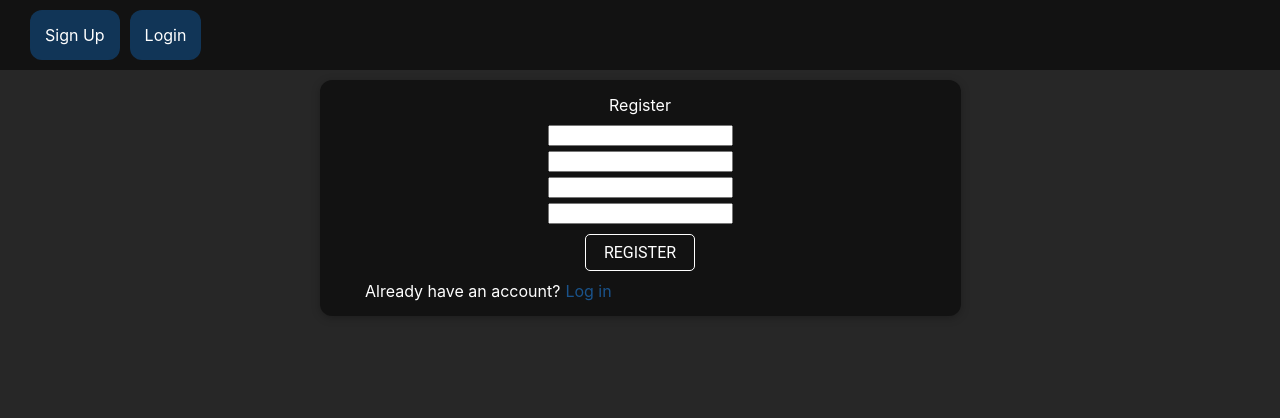
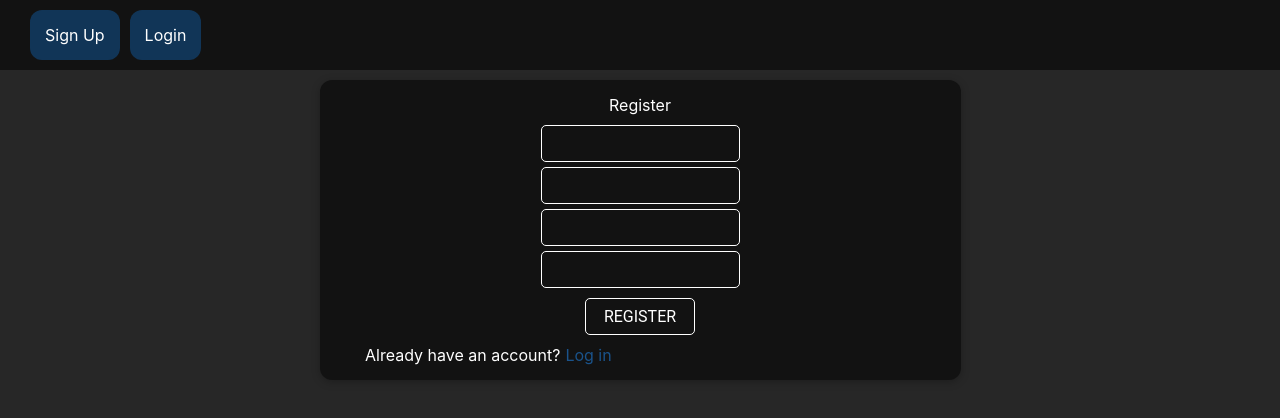
Before and after one commit to mikoogla/workoutApp, a React (Create React App) app in the folder workout-app/: page /sign-up in a window 1280 px wide. Shown: the top 418 px of the page. Built offline with nearby package versions, Linux system fonts and the light colour scheme.

Commit message:
new form, global css sorted with comments

```diff
--- a/workout-app/src/GlobalStyles/colors.css
+++ b/workout-app/src/GlobalStyles/colors.css
@@ -1,18 +1,31 @@
 :root {
-  --closing_color: #990033;
+  /*Main palette*/
+  --accent_main: #990033;
+  --accent_yellow: #ffa726;
+  --accent_blue_1: #113557;
+  --accent_blue_2: #1a538b;
+
+  /*Basic colors*/
   --background_light: #272727;
   --background_medium: #1b1b1b;
   --background_dark: #121212;
   --font_color: white;
   --font_color_dark: black;
+
+  /*Default styles*/
+  --border_default: 1px solid var(--border_color);
+  --radius_default: 5px;
+
+  /*Default colors*/
   --border_color: white;
   --warning_color: red;
-  --warning_background: rgb(70, 39, 39);
-  --accent_main: #990033;
-  --accent_yellow: #ffa726;
-  --accent_blue_1: #113557;
-  --accent_blue_2: #1a538b;
+  --closing_color: #990033;
   --href: var(--accent_blue_2);
+
+  /*Color Filters*/
+  --white_filter: rgba(240, 248, 255, 0.055);
+  --black_filter: rgba(0, 0, 0, 0.158);
+  --red_filter: rgba(255, 0, 0, 0.027);
 }
 html {
   height: 100%;
--- /dev/null
+++ b/workout-app/src/components/Forms/Form.js
@@ -0,0 +1,15 @@
+import React from "react";
+import Button from "../UI/Button/Button";
+import Card from "../UI/Card/Card";
+import Input from "../UI/Input/Input";
+import styles from "./Form.module.css";
+export default function Form() {
+  return (
+    <Card className={styles.main}>
+      <form className={styles.form}>
+        <Input type="text" placeholder="type content" />
+        <Button>Submit</Button>
+      </form>
+    </Card>
+  );
+}
--- /dev/null
+++ b/workout-app/src/components/Forms/Form.module.css
@@ -0,0 +1,8 @@
+.form {
+  display: flex;
+  flex-direction: column;
+  align-items: center;
+  justify-content: center;
+  gap: 20px;
+  width: 100%;
+}
--- a/workout-app/src/components/Requests/Requests.js
+++ b/workout-app/src/components/Requests/Requests.js
@@ -7,6 +7,7 @@ import { DatabaseURL } from "../../private/WorkoutApp-private/Private";
 import AddMovie from "./AddMovie";
 import Counter from "../CustomHooks/Counter";
 import TaskContainer from "../CustomHooks/Tasks/TaskContainer";
+import Form from "../Forms/Form";
 
 export default function Requests() {
   const [Movies, setMovies] = useState([]);
@@ -74,6 +75,7 @@ export default function Requests() {
   };
   return (
     <div className={styles.main}>
+      <Form />
       <Counter />
       <TaskContainer />
       <AddMovie onAddMovie={addMovie} />
--- a/workout-app/src/components/Styling/CourseGoals/CourseInput/CourseInput.module.css
+++ b/workout-app/src/components/Styling/CourseGoals/CourseInput/CourseInput.module.css
@@ -25,7 +25,7 @@
 
 .form-control.invalid input {
   border-color: var(--warning_color);
-  background: var(--warning_background);
+  background: var(--red_filter);
 }
 
 .form-control.invalid label {
--- a/workout-app/src/components/UI/Input/Input.js
+++ b/workout-app/src/components/UI/Input/Input.js
@@ -1,6 +1,7 @@
 import React, { forwardRef } from "react";
+import styles from "./Input.module.css";
 const Input = forwardRef((props, ref) => {
-  return <input {...props} ref={ref} />;
+  return <input {...props} ref={ref} className={styles.input} />;
 });
 
 export default Input;
--- a/workout-app/src/components/UI/Input/Input.module.css
+++ b/workout-app/src/components/UI/Input/Input.module.css
@@ -0,0 +1,11 @@
+.input {
+  padding: 10px;
+  color: var(--font_color);
+  background-color: inherit;
+  border: var(--border_default);
+  border-radius: var(--radius_default);
+}
+.input:focus,
+.input:active {
+  background-color: var(--white_filter);
+}
--- a/workout-app/src/components/UserLogin/UserLogin.js
+++ b/workout-app/src/components/UserLogin/UserLogin.js
@@ -114,7 +114,6 @@ function UserLogin() {
               type="password"
               onChange={passwordInputHandler}
             />
-
             {isValid !== null && !isValid && invalidWarning}
             {isInDB !== null && !isInDB && NotExistingWarning}
           </div>
```
